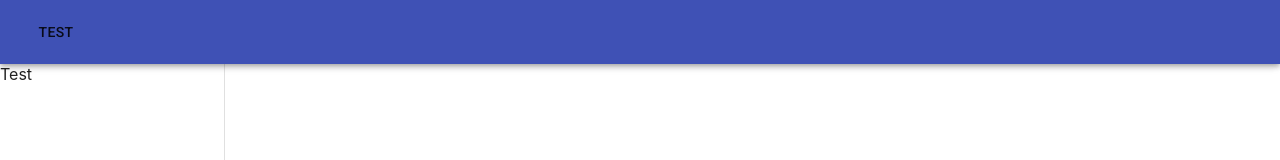
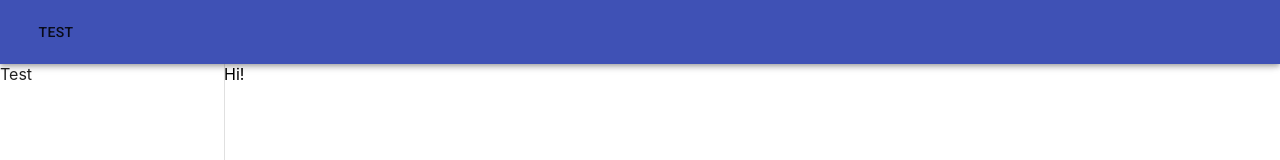
Before and after one commit to techdev5521/personal-finance-app, a React (Create React App) app: page / in a window 1280 px wide. Shown: the top 160 px of the page. Built offline with nearby package versions, Linux system fonts and the light colour scheme.

Commit message:
Finally fixed layout look

```diff
--- a/src/PageContent.jsx
+++ b/src/PageContent.jsx
@@ -1,9 +1,12 @@
 import React from 'react';
 import Dashboard from './dashboard/Dashboard';
+import Box from '@material-ui/core/Box';
 
 function PageContent() {
     return (
-        <Dashboard />
+        <Box ml="14rem">
+            <Dashboard />
+        </Box>
     )
 }
 
--- a/src/nav/SideBar.jsx
+++ b/src/nav/SideBar.jsx
@@ -19,7 +19,6 @@ function SideBar() {
                 <Toolbar />
                 <Box>Test</Box>
             </Drawer>
-            <Box className='sidebar' height='100vh' display='inline-block' />
         </Box>
     );
 }
```
